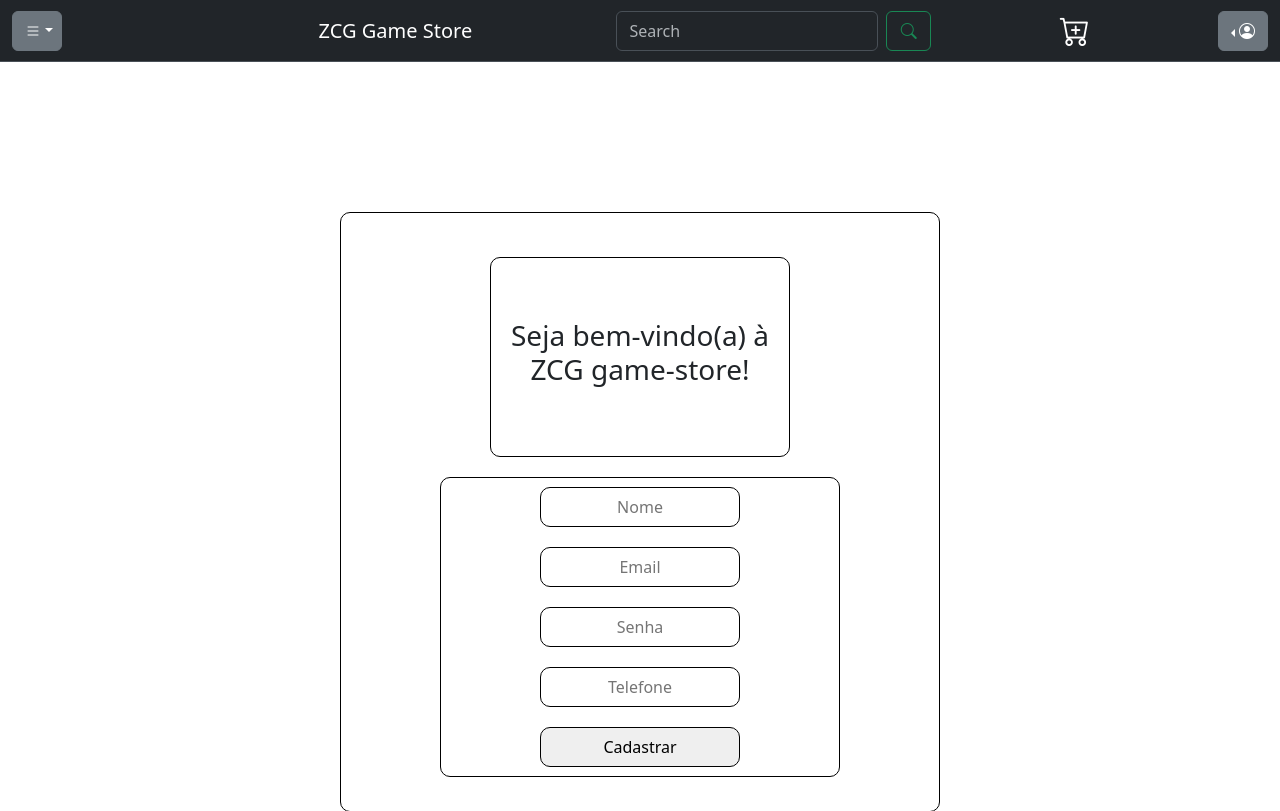
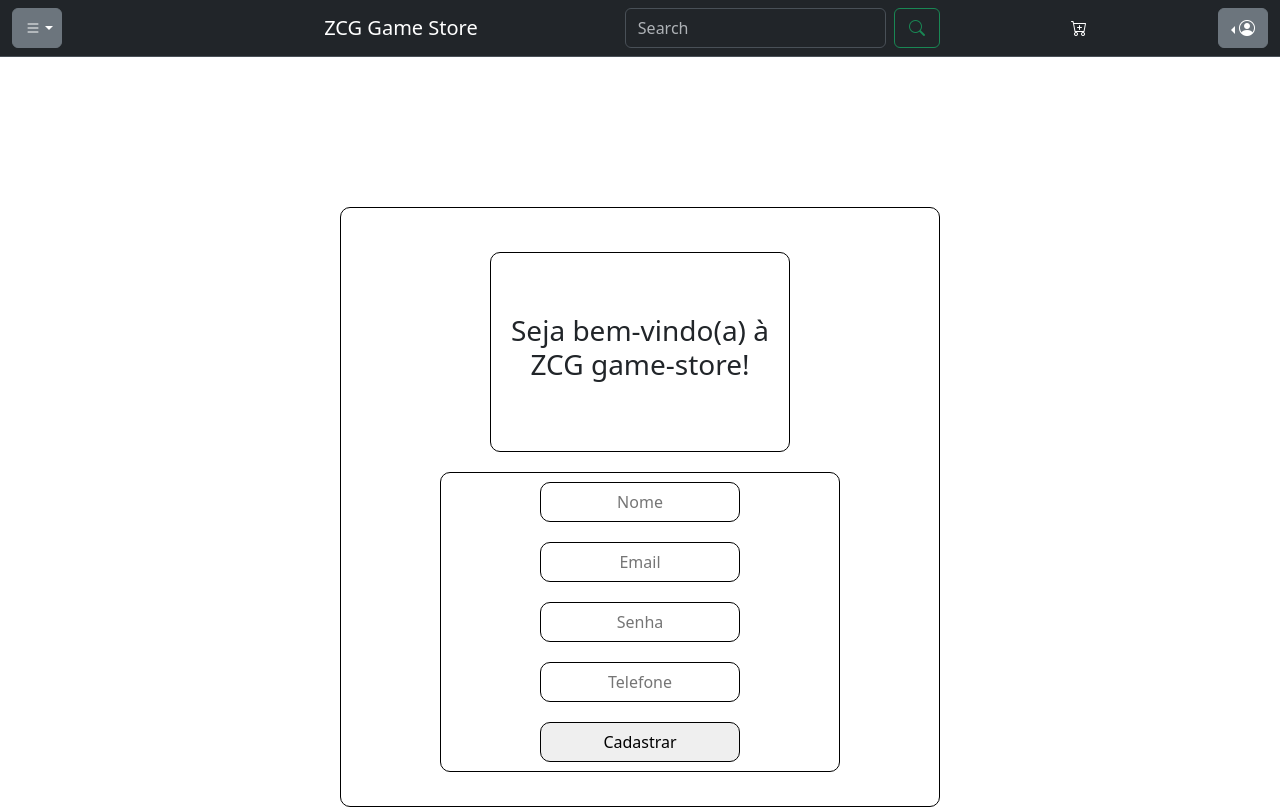
Before and after one commit to Cristiano-Andrade-Ribeiro-Da-Silva/ZCG-Game-Store, a Flask app: page /cadastro in a window 1280 px wide. Shown: the top 811 px of the page. Run offline with Flask 3, Linux system fonts and the light colour scheme.

Commit message:
modify: alteração no tamanho da font do "a"

```diff
--- a/static/styles/style-pagina_cadastrar.css
+++ b/static/styles/style-pagina_cadastrar.css
@@ -26,7 +26,6 @@ li
 /* Formatando todos 'a' */
 a
 {
-    font-size: 30px;
     color: white;
     text-decoration: none;
 }
```
